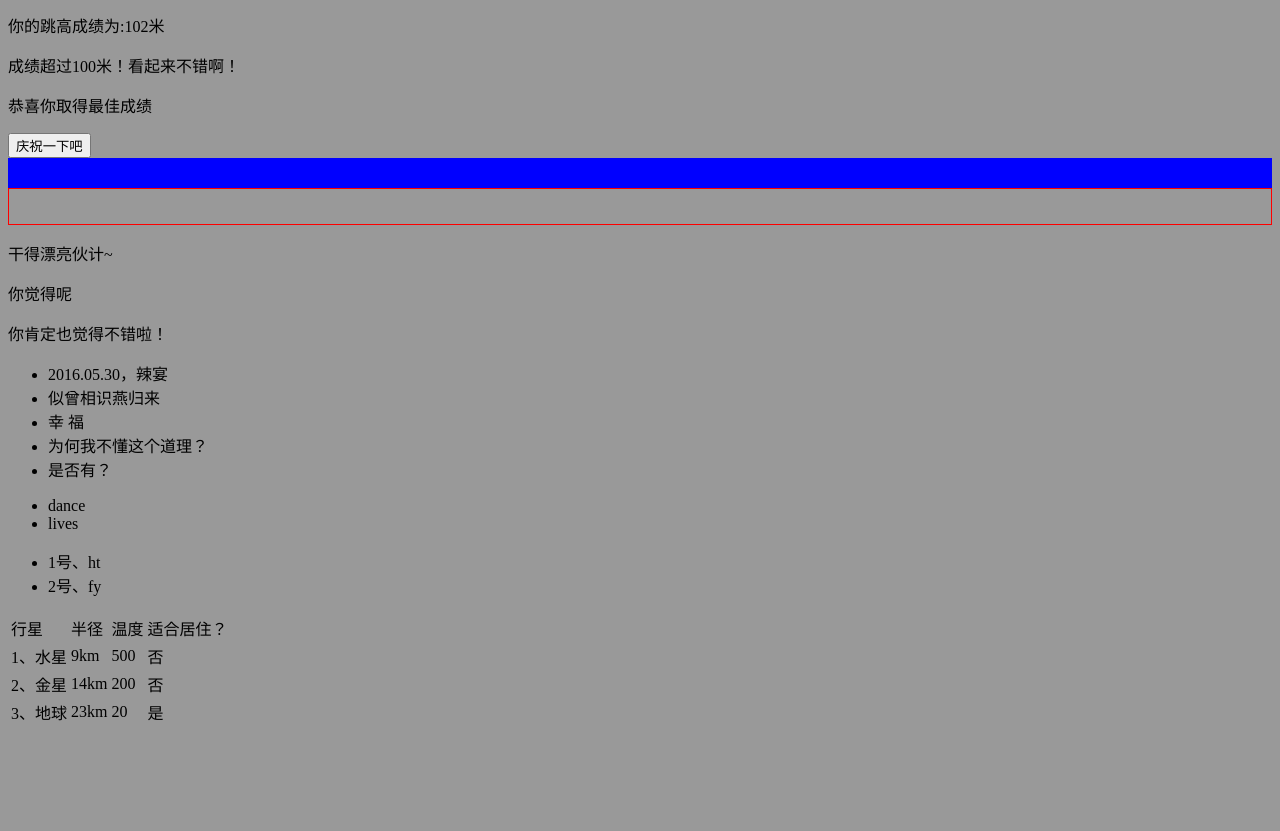
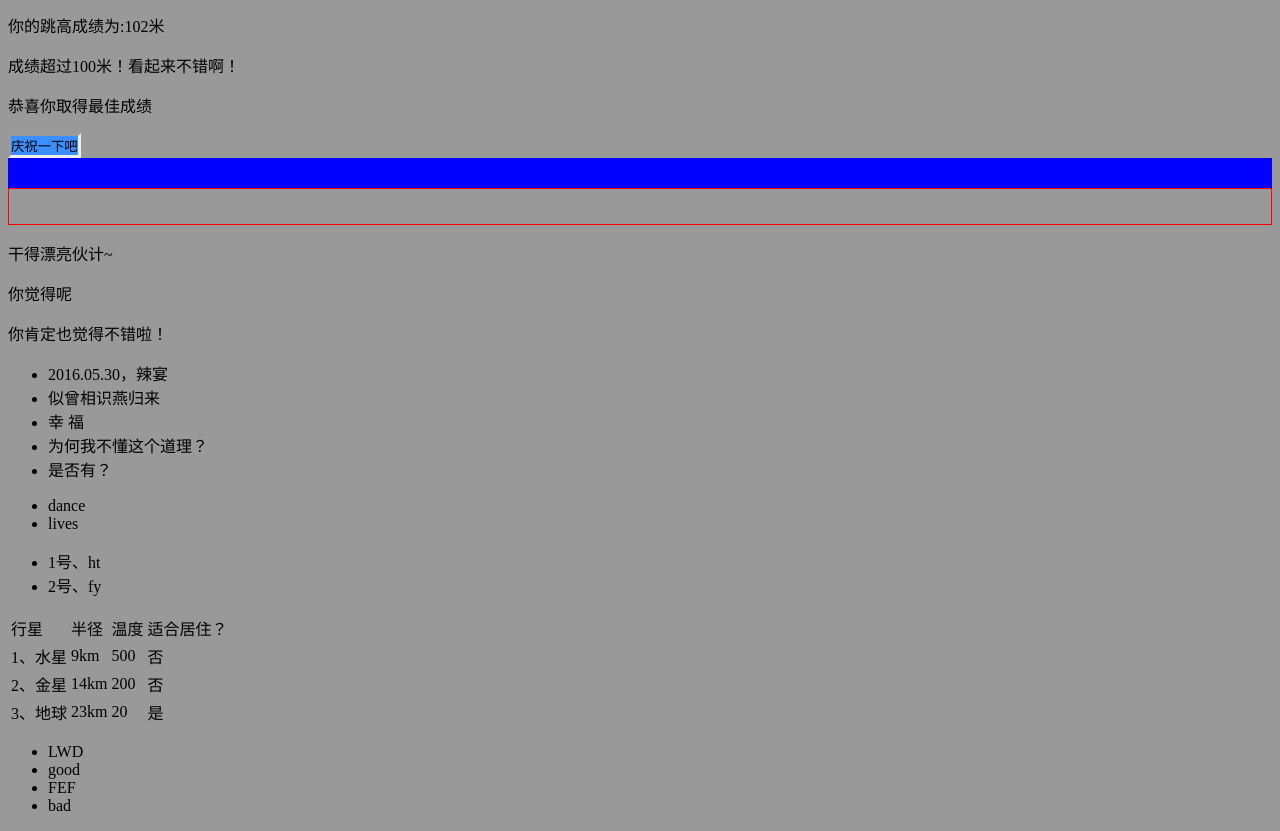
Before and after one commit to liaowd/vue-test, a plain HTML site: page vue-test.html in a window 1280 px wide. Shown: the part 286-1117 px from the top of the page. Before the commit the page ends 1029 px from the top, so only its background shows below. Drawn offline with Linux system fonts and the light colour scheme.

Commit message:
换用台式机写

```diff
--- a/css/index.css
+++ b/css/index.css
@@ -13,3 +13,11 @@
 	background-color:green;
 	height:50px;
 }
+
+button{
+	background-color:#3c8ffe;
+	border:none;
+	padding:0px;
+	border-style:outset;
+	border-style:inset;
+}
--- a/js/index.js
+++ b/js/index.js
@@ -133,7 +133,11 @@ var Planet=new Vue({
 				temperature:'20',
 				isJuzhu:''
 			}
-		]
+		],
+		Stu:{
+			'LWD':'good',
+			'FEF':'bad'
+		}
 	},
 	methods:{
 		juzhu:function(){
--- a/vue-test.html
+++ b/vue-test.html
@@ -104,8 +104,9 @@
 
     <!-- 对象v-for -->
     <ul>
-        <template v-for="value in Stu">
-            <li></li>
+        <template v-for="dent in Stu">
+            <li>{{$key}}</li>
+            <li>{{dent}}</li>
         </template>
     </ul>
 </div>
@@ -127,7 +128,6 @@
 
 
 
-
 <script type="text/javascript" src='js/index.js'></script>
 </body>
 </html>
```
